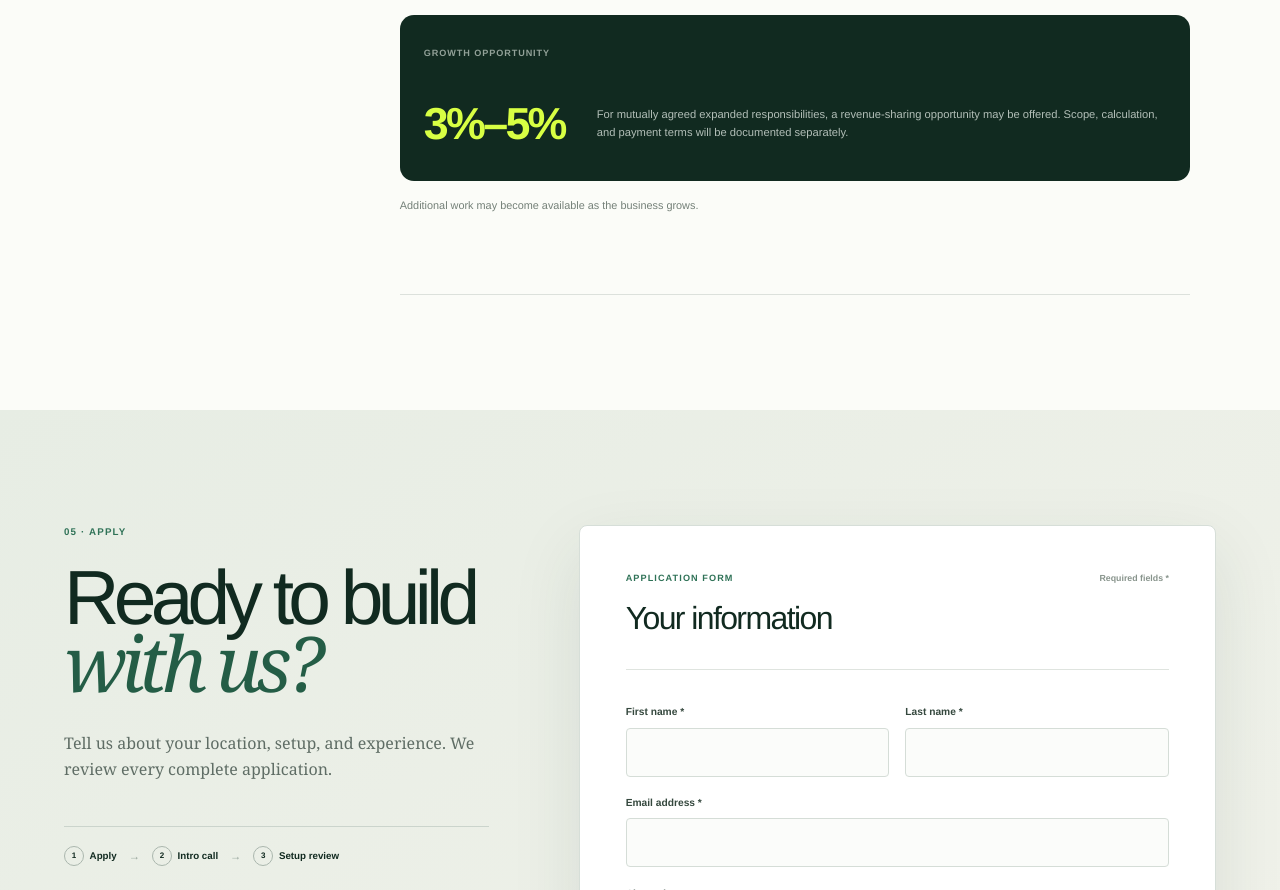
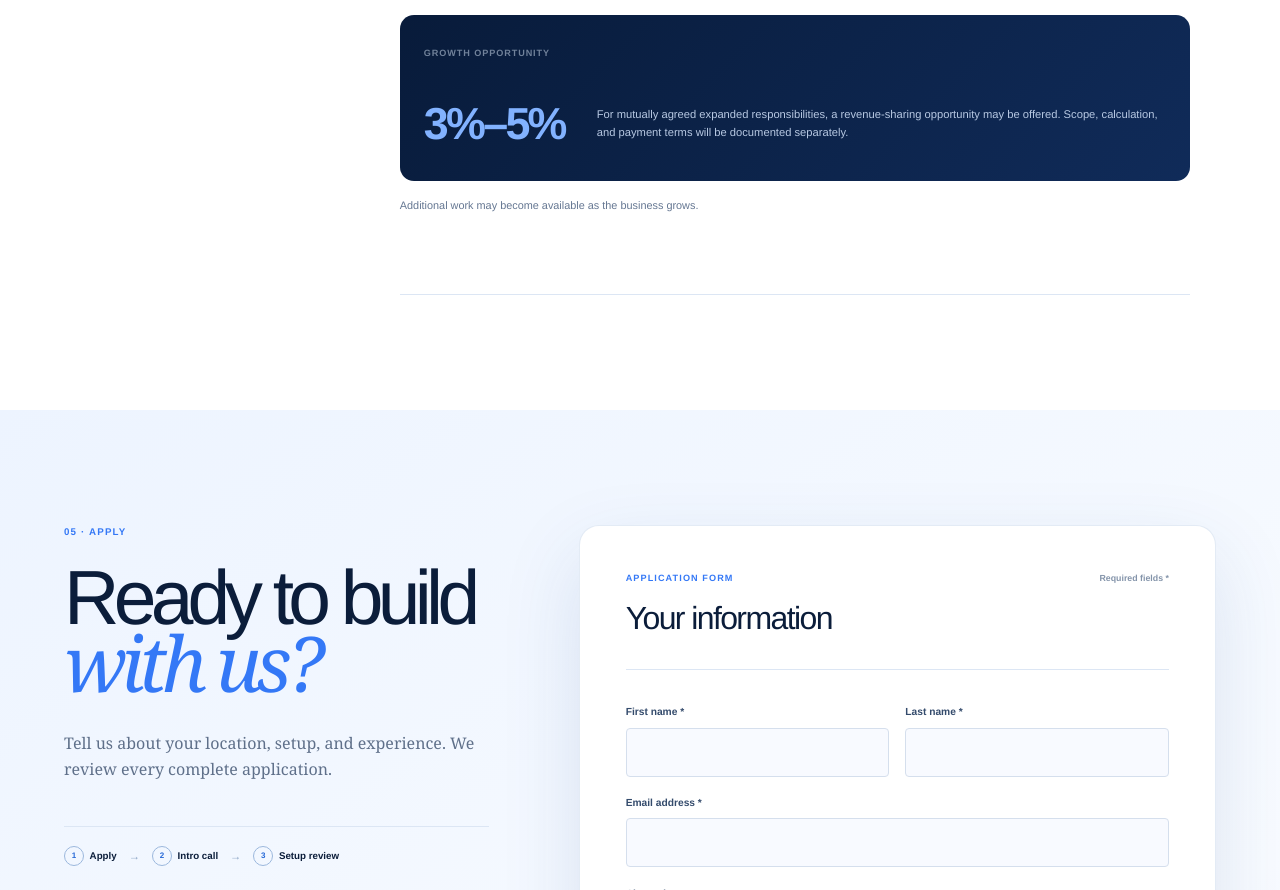
Before and after one commit to allenyard-prog/business_website, a Next.js app: page /careers in a window 1280 px wide. Shown: the part 3279-4169 px from the top of the page. Built offline with nearby package versions, Linux system fonts and the light colour scheme.

Commit message:
Apply the snow theme to the career and application page

```diff
--- a/src/app/globals.css
+++ b/src/app/globals.css
@@ -518,3 +518,89 @@ a:hover .career-arrow:not(.career-arrow-back),button:hover .career-arrow { trans
   .applications-header { grid-template-columns:1fr auto; }.applications-header>span { display:none; }.applications-main { padding-top:3.5rem; }.applications-heading { gap:2.5rem; }.applications-heading h1 { font-size:4rem; }.applications-summary { grid-template-columns:1fr; }.applications-summary>div { min-height:100px; }.applications-summary>div+div { border-left:0; border-top:1px solid #405048; }
   .application-tabs { gap:1rem; overflow-x:auto; }.application-tabs a { flex-shrink:0; }.applications-list-head { display:none; }.application-list-item summary { gap:.7rem; grid-template-columns:1fr 95px 20px; min-height:82px; padding:.9rem; }.application-list-item summary>span:nth-child(3) { font-size:.57rem; text-align:right; }.application-detail { padding:1.5rem .9rem 2rem; }.application-detail-top { align-items:start; flex-direction:column; gap:1.2rem; }.application-detail-actions { align-items:stretch; flex-direction:column; width:100%; }.application-detail-actions button,.application-detail-actions>a { display:block; text-align:center; width:100%; }.application-detail-row { grid-template-columns:1fr; gap:.35rem; }
 }
+
+/* Snow theme shared by careers and the application manager */
+.career-page {
+  --career-ink:#0b1d3a;
+  --career-green:#3478f6;
+  --career-lime:#dceaff;
+  --career-cream:#f5f8ff;
+  background:#fff;
+  color:#0b1d3a;
+}
+.career-header { background:rgba(248,251,255,.9); border-color:rgba(48,91,156,.16); }
+.career-header nav a,.career-back { color:#5f708a; }
+.career-header nav a:hover,.career-hero h1 em,.career-apply-intro h2 em { color:#3478f6; }
+.career-header-cta,.career-primary-button,.greenhouse-submit,.career-success button { background:linear-gradient(135deg,#1d66e4,#438cff); box-shadow:0 12px 28px rgba(39,105,223,.18); }
+.career-header-cta:hover,.career-primary-button:hover,.greenhouse-submit:hover,.career-success button:hover { background:#0b1d3a; }
+.career-hero { background:radial-gradient(circle at 88% 14%,rgba(101,166,255,.28),transparent 27%),linear-gradient(135deg,#fbfdff 0%,#edf4ff 55%,#f8fbff 100%); }
+.career-hero-grid { background-image:linear-gradient(rgba(48,91,156,.12) 1px,transparent 1px),linear-gradient(90deg,rgba(48,91,156,.12) 1px,transparent 1px); }
+.career-status { border-color:rgba(48,91,156,.16); box-shadow:0 10px 28px rgba(38,81,148,.06); }
+.career-status span { background:#3478f6; box-shadow:0 0 0 4px rgba(52,120,246,.14); }
+.career-team,.career-section-number,.greenhouse-heading span,.greenhouse-divider span { color:#3478f6; }
+.career-subtitle,.career-hero-actions>span,.career-description article>p:not(.career-section-number,.career-fine-print),.career-apply-intro>p:not(.career-section-number) { color:#5f708a; }
+.career-summary { border-color:rgba(62,111,185,.14); box-shadow:0 30px 80px rgba(38,81,148,.13); }
+.career-summary-top b { background:#dceaff; color:#236de8; }
+.career-summary dl div { border-color:#dce6f4; }
+.career-summary dt { color:#71829a; }
+.career-summary>a { background:#edf4ff; color:#1e65d6; }
+.career-sidebar,.career-description article,.career-check-list li,.application-process { border-color:#dce6f4; }
+.career-sidebar>span { color:#8b9aae; }
+.career-sidebar a { color:#657792; }
+.career-sidebar a:hover { color:#3478f6; }
+.career-check-list li>span { background:#dceaff; color:#3478f6; }
+.career-note { background:#edf4ff; border-color:#3478f6; }
+.career-note p,.compensation-grid p,.career-fine-print { color:#657792!important; }
+.compensation-grid>div { background:#f1f6ff; border:1px solid #e0eafb; }
+.compensation-grid span,.revenue-card>span { color:#71829a; }
+.revenue-card { background:linear-gradient(135deg,#081b3a,#102b59); }
+.revenue-card strong { color:#82b2ff; }
+.revenue-card p { color:#b7c8e2; }
+.career-apply { background:linear-gradient(145deg,#edf4ff 0%,#f8fbff 58%,#e5efff 100%); }
+.application-process b { border-color:#9bb7dc; color:#2769d7; }
+.application-process i { color:#8ca4c5; }
+.greenhouse-card { border-color:rgba(62,111,185,.14); border-radius:20px; box-shadow:0 30px 80px rgba(38,81,148,.13); }
+.greenhouse-heading { border-color:#dce6f4; }
+.greenhouse-heading>b,.greenhouse-card label>span { color:#8494aa; }
+.greenhouse-card label,.greenhouse-card legend { color:#344b6c; }
+.greenhouse-card input,.greenhouse-card textarea { background:#f8faff; border-color:#d5dfed; color:#0b1d3a; }
+.greenhouse-card input:focus,.greenhouse-card textarea:focus { border-color:#4a88ee; box-shadow:0 0 0 3px rgba(52,120,246,.1); }
+.greenhouse-divider::after { background:#dce6f4; }
+.greenhouse-card fieldset input,.greenhouse-checkbox input { accent-color:#3478f6; }
+.greenhouse-checkbox span { color:#536985!important; }
+.career-success>span { background:#dceaff; color:#3478f6; }
+.career-success>p:not(.career-section-number) { color:#657792; }
+
+.applications-page { background:linear-gradient(180deg,#f8fbff 0%,#eef4ff 100%); color:#0b1d3a; }
+.applications-header { background:rgba(255,255,255,.9); backdrop-filter:blur(18px); border-color:#dce6f4; }
+.applications-header>span { color:#71829a; }
+.applications-header>a:last-child,.applications-heading>div:first-child>p,.application-detail-top span { color:#3478f6; }
+.applications-heading>div:first-child>span { color:#5f708a; }
+.applications-summary { background:linear-gradient(135deg,#081b3a,#102b59); box-shadow:0 22px 55px rgba(4,38,94,.16); }
+.applications-summary>div+div { border-color:#29456f; }
+.applications-summary span { color:#91a8ca; }
+.applications-summary>div:first-child strong { color:#82b2ff; }
+.application-tabs { border-color:#d5e1f2; }
+.application-tabs a { color:#71829a; }
+.application-tabs a.active { color:#0b1d3a; }
+.application-tabs a::after { background:#3478f6; }
+.application-tabs b { background:#e7eef8; color:#657792; }
+.application-tabs a.active b { background:#dceaff; color:#2769d7; }
+.applications-list { border-color:#d9e4f3; box-shadow:0 18px 50px rgba(38,81,148,.08); }
+.applications-list-head { background:#edf4ff; color:#71829a; }
+.application-list-item { border-color:#e1e9f5; }
+.application-list-item summary:hover { background:#f7faff; }
+.application-list-item summary>span:not(.applicant-cell,.application-chevron) { color:#657792; }
+.application-list-item summary>span .status-flag { background:#e6efff; color:#2865c7; }
+.application-list-item summary>span .status-read { background:#edf1f6; color:#718096; }
+.applicant-cell small,.application-chevron { color:#8090a6; }
+.application-detail { background:#f3f7fd; border-color:#dce6f4; }
+.application-detail-actions button { border-color:#cbd9ec; color:#2769d7; }
+.application-detail-actions button:hover { background:#eaf2ff; }
+.application-detail-actions>a,.applications-empty a { background:linear-gradient(135deg,#1d66e4,#438cff); }
+.application-detail dl { border-color:#d9e4f3; }
+.application-detail-row,.application-detail-row:nth-child(odd) { border-color:#e1e9f5; }
+.application-detail-row dt { color:#8090a6; }
+.application-detail-row dd { color:#344b6c; }
+.applications-empty>span { color:#3478f6; }
+.applications-empty p { color:#71829a; }
```
